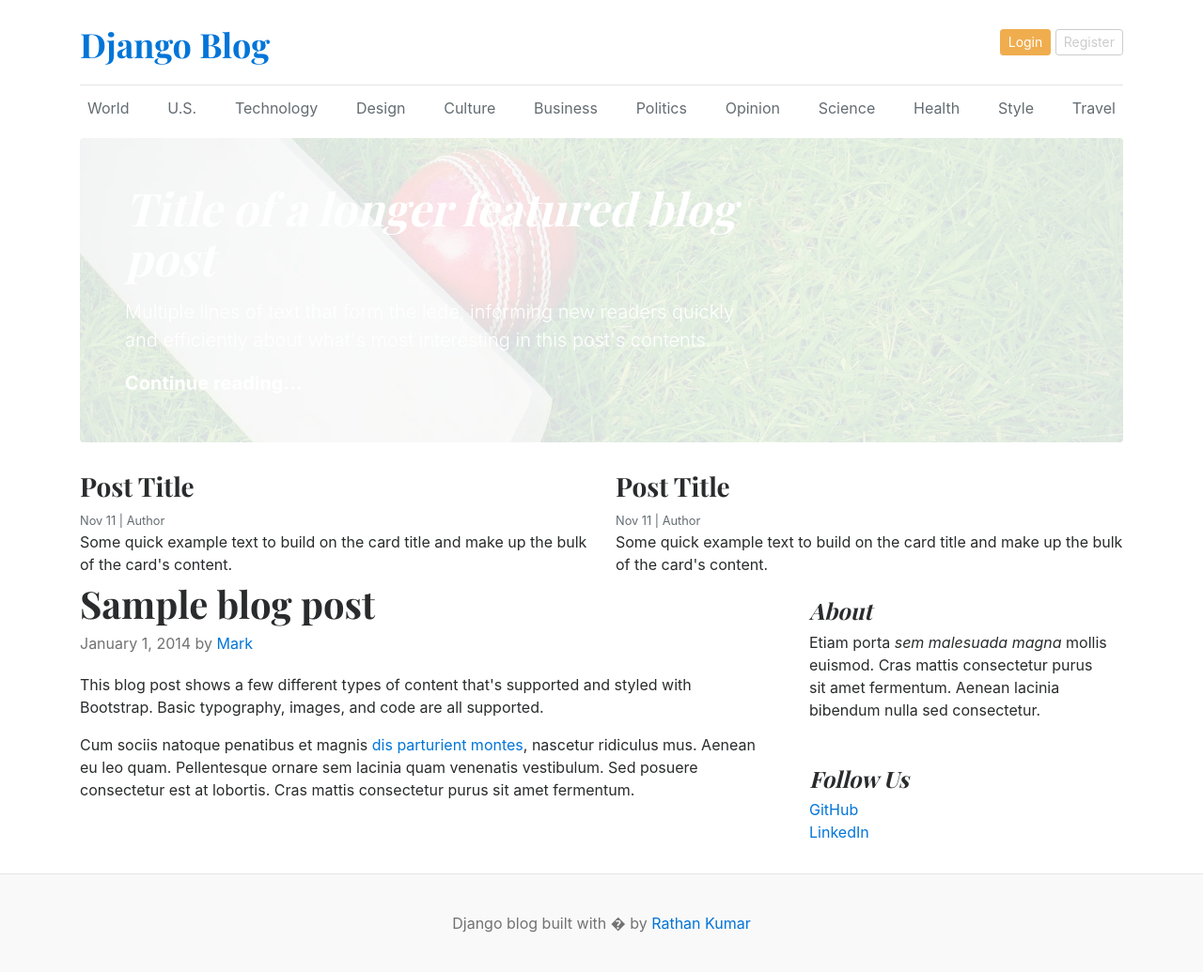
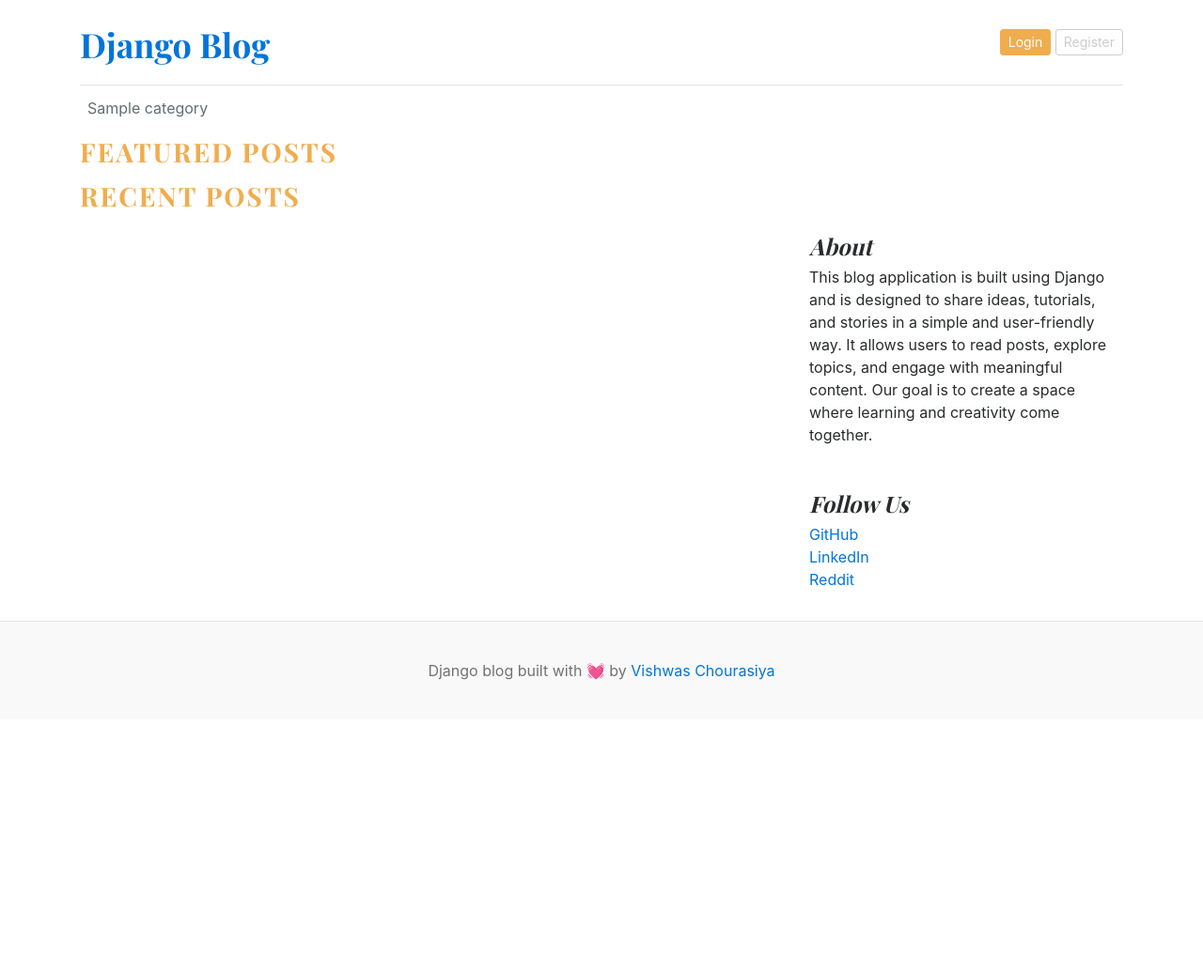
Before and after one commit to vishwas2628/blog-app, a Django app: page / in a window 1280 px wide. Shown: the whole page at 94% size. After the commit the page ends 724 px from the top, so only its background shows below. Run offline with Django 5.2, Linux system fonts and the light colour scheme; tables that the repository leaves empty hold one stand-in row (values such as "Sample post"); data that the repository does not hold is empty.

Commit message:
blog home page will go on there (#1)
* blog home page will go on there

* development canresume after long days

* further developmwnt in templates "
add context_processors for categories
add url for categories nav bar

```diff
--- a/blog_main/settings.py
+++ b/blog_main/settings.py
@@ -62,6 +62,7 @@
                 'django.template.context_processors.request',
                 'django.contrib.auth.context_processors.auth',
                 'django.contrib.messages.context_processors.messages',
+                'blogs.context_processors.get_categories',
             ],
         },
     },
--- a/blog_main/urls.py
+++ b/blog_main/urls.py
@@ -24,5 +24,5 @@
 urlpatterns = [
     path('admin/', admin.site.urls),
     path('', views.home, name='home'),
-
+    path('category/', include('blogs.urls') ),
 ] + static(settings.MEDIA_URL, document_root=settings.MEDIA_ROOT)
--- a/blog_main/views.py
+++ b/blog_main/views.py
@@ -1,5 +1,14 @@
-from django.http import HttpResponse
+
 from django.shortcuts import render
 
+from blogs.models import Blog, Category
+
 def home(request):
-    return render(request , "index.html")
+    featured_blog = Blog.objects.filter(is_featured=True,status='Published')
+    blogs = Blog.objects.filter(is_featured=False, status='Published')
+
+    context =  {
+        'featured_blog' : featured_blog,
+        'blogs' : blogs,
+    }
+    return render(request , "index.html", context)
--- /dev/null
+++ b/blogs/context_processors.py
@@ -0,0 +1,6 @@
+from .models import Category
+
+
+def get_categories(request):
+    categories = Category.objects.all()
+    return {'categories': categories}
--- a/blogs/urls.py
+++ b/blogs/urls.py
@@ -0,0 +1,5 @@
+from django.urls import path
+from . import views
+urlpatterns = [
+    path('<int:category_id>/', views.blog_by_category, name='blog_by_category'),
+]
--- /dev/null
+++ b/templates/404.html
@@ -0,0 +1 @@
+<p>Page Not Found</p>
--- /dev/null
+++ b/templates/base.html
@@ -0,0 +1,40 @@
+{% load static %}
+<!DOCTYPE html>
+<html lang="en">
+<head>
+    <meta charset="UTF-8">
+    <meta http-equiv="X-UA-Compatible" content="IE=edge">
+    <meta name="viewport" content="width=device-width, initial-scale=1.0">
+    <title>Blog - {% block title %}{% endblock %}</title>
+    <link href="https://getbootstrap.com/docs/4.0/dist/css/bootstrap.min.css" rel="stylesheet">
+    <link href="https://fonts.googleapis.com/css?family=Playfair+Display:700,900" rel="stylesheet">
+    <link href="{% static 'css/home.css' %}" rel="stylesheet">
+</head>
+<body class="d-flex flex-column min-vh-100">
+    <div class="container flex-grow-1">
+        <header class="blog-header py-3">
+            <div class="row flex-nowrap justify-content-between align-items-center">
+                <div class="col-8 pt-1">
+                    <a class="blog-header-logo text-dark" href="{% url 'home' %}">Django Blog</a>
+                </div>
+                <div class="col-4 d-flex justify-content-end align-items-center">
+                    <a class="btn btn-sm btn-warning" href="#">Login</a> &nbsp;
+                    <a class="btn btn-sm btn-outline-secondary" href="#">Register</a>
+                </div>
+            </div>
+        </header>
+        <div class="nav-scroller py-1 mb-2">
+            <nav class="nav d-flex justify-content-between">
+                {% for cat in categories %}
+                <a class="p-2 text-muted" href="{% url 'blog_by_category' cat.id%}">{{cat}}</a>
+                {% endfor %}
+            </nav>
+        </div>
+        {% block content %}
+        {% endblock %}
+    </div>
+    <footer class="blog-footer">
+        <p>Django blog built with &#128147; by <a href="https://vishwas2628.github.io/Portfolio/">Vishwas Chourasiya</a></p>
+    </footer>
+</body>
+</html>
--- a/templates/index.html
+++ b/templates/index.html
@@ -1,92 +1,51 @@
-{% load static %}
-<!DOCTYPE html>
-<html lang="en">
-<head>
-    <meta charset="UTF-8">
-    <meta http-equiv="X-UA-Compatible" content="IE=edge">
-    <meta name="viewport" content="width=device-width, initial-scale=1.0">
-    <title>Django Blogs</title>
-    <link href="https://getbootstrap.com/docs/4.0/dist/css/bootstrap.min.css" rel="stylesheet">
-    <link href="https://fonts.googleapis.com/css?family=Playfair+Display:700,900" rel="stylesheet">
-    <link href="{% static 'css/home.css' %}" rel="stylesheet">
-  </head>
-<body>
-    <div class="container">
-      <header class="blog-header py-3">
-        <div class="row flex-nowrap justify-content-between align-items-center">
-          <div class="col-8 pt-1">
-            <a class="blog-header-logo text-dark" href="/">Django Blog</a>
-          </div>
-          <div class="col-4 d-flex justify-content-end align-items-center">
-            <a class="btn btn-sm btn-warning" href="#">Login</a> &nbsp;
-            <a class="btn btn-sm btn-outline-secondary" href="#">Register</a>
-          </div>
-        </div>
-      </header>
+{% extends 'base.html' %}
+{% block title %} Home Page {% endblock %}
 
-      <div class="nav-scroller py-1 mb-2">
-        <nav class="nav d-flex justify-content-between">
-          <a class="p-2 text-muted" href="#">World</a>
-          <a class="p-2 text-muted" href="#">U.S.</a>
-          <a class="p-2 text-muted" href="#">Technology</a>
-          <a class="p-2 text-muted" href="#">Design</a>
-          <a class="p-2 text-muted" href="#">Culture</a>
-          <a class="p-2 text-muted" href="#">Business</a>
-          <a class="p-2 text-muted" href="#">Politics</a>
-          <a class="p-2 text-muted" href="#">Opinion</a>
-          <a class="p-2 text-muted" href="#">Science</a>
-          <a class="p-2 text-muted" href="#">Health</a>
-          <a class="p-2 text-muted" href="#">Style</a>
-          <a class="p-2 text-muted" href="#">Travel</a>
-        </nav>
+{% block content %}
+  {% for blog in featured_blog %}
+    {% if forloop.first %}
+      <div class="jumbotron p-3 p-md-5 text-white rounded bg-dark" style="background-image: url( {{blog.featured_image.url}}); background-blend-mode: overlay;background-size:cover;">
+
+        <div class="col-md-8 px-0">
+          <h1 class="display-4 font-italic">{{ blog.title }}</h1>
+          <p class="lead my-3">{{ blog.short_description | truncatewords:25}}</p>
+          <p class="lead mb-0"><a href="#" class="text-white font-weight-bold">Continue reading...</a></p>
         </div>
 
+      </div>
+    {% endif %}
+  {% endfor %}
 
-
-<div class="jumbotron p-3 p-md-5 text-white rounded bg-dark" style="background-image: url( {% static 'images/cricket.jpg' %}); background-blend-mode: overlay;background-size:cover;">
-    <div class="col-md-8 px-0">
-      <h1 class="display-4 font-italic">Title of a longer featured blog post</h1>
-      <p class="lead my-3">Multiple lines of text that form the lede, informing new readers quickly and efficiently about what's most interesting in this post's contents.</p>
-      <p class="lead mb-0"><a href="#" class="text-white font-weight-bold">Continue reading...</a></p>
-    </div>
-  </div>
-
+  <h3 class="text-uppercase text-warning"  style="letter-spacing:2px">Featured Posts</h3>
   <div class="row mb-2">
+    {% for post in featured_blog %}
+      {% if not forloop.first%}
       <div class="col-md-6">
         <div class="card border-0" >
           <div class="card-body">
-          <h3>Post Title</h3>
-          <small class="mb-1 text-muted">Nov 11 | Author</small>
-          <p class="card-text">Some quick example text to build on the card title and make up the bulk of the card's content.</p>
+            <h3>{{ post.title}}</h3>
+            <small class="mb-1 text-muted">{{post.created_at | timesince }} ago  | {{post.author}}</small>
+            <p class="card-text">{{post.short_description | truncatewords:25}}</p>
           </div>
         </div>
       </div>
-    <div class="col-md-6">
-      <div class="card border-0" >
-        <div class="card-body">
-          <h3>Post Title</h3>
-          <small class="mb-1 text-muted">Nov 11 | Author</small>
-          <p class="card-text">Some quick example text to build on the card title and make up the bulk of the card's content.</p>
-        </div>
-      </div>
-    </div>
+      {% endif %}
+    {% endfor %}
   </div>
 
+ <h3 class="text-uppercase text-warning"  style="letter-spacing:2px">Recent posts</h3>
   <main role="main" class="container p-0">
     <div class="row">
       <div class="col-md-8 blog-main">
-
-        <div class="blog-post">
-          <h2 class="blog-post-title">Sample blog post</h2>
-          <p class="blog-post-meta">January 1, 2014 by <a href="#">Mark</a></p>
-
-          <p>This blog post shows a few different types of content that's supported and styled with Bootstrap. Basic typography, images, and code are all supported.</p>
-
-          <p>Cum sociis natoque penatibus et magnis <a href="#">dis parturient montes</a>, nascetur ridiculus mus. Aenean eu leo quam. Pellentesque ornare sem lacinia quam venenatis vestibulum. Sed posuere consectetur est at lobortis. Cras mattis consectetur purus sit amet fermentum.</p>
-
-
+        {% for post in blogs %}
+      <div class="card border-0" >
+        <div class="card-body">
+          <h3>{{ post.title}}</h3>
+          <small class="mb-1 text-muted">{{post.created_at | timesince }} ago  | {{post.author}}</small>
+          <p class="card-text">{{post.short_description | truncatewords:25}}</p>
         </div>
-        <!-- /.blog-post -->
+      </div>
+      {% endfor %}
 
       </div>
       <!-- /.blog-main -->
@@ -94,14 +53,16 @@
       <aside class="col-md-4 blog-sidebar">
         <div class="p-3 mb-3 bg-light rounded">
           <h4 class="font-italic">About</h4>
-          <p class="mb-0">Etiam porta <em>sem malesuada magna</em> mollis euismod. Cras mattis consectetur purus sit amet fermentum. Aenean lacinia bibendum nulla sed consectetur.</p>
+         <p class="mb-0">
+    This blog application is built using Django and is designed to share ideas, tutorials, and stories in a simple and user-friendly way. It allows users to read posts, explore topics, and engage with meaningful content. Our goal is to create a space where learning and creativity come together.</p>
         </div>
 
         <div class="p-3">
           <h4 class="font-italic">Follow Us</h4>
           <ol class="list-unstyled">
-            <li><a href="#">GitHub</a></li>
-            <li><a href="#">LinkedIn</a></li>
+            <li><a href="https://github.com/vishwas2628">GitHub</a></li>
+            <li><a href="https://www.linkedin.com/in/vishwaschoursiya37">LinkedIn</a></li>
+            <li><a href="https://www.reddit.com/user/Odd_Neck5739">Reddit</a></li>
           </ol>
         </div>
       </aside><!-- /.blog-sidebar -->
@@ -109,10 +70,4 @@
     </div><!-- /.row -->
 
   </main><!-- /.container -->
-
-</div>
-<footer class="blog-footer">
-  <p>Django blog built with � by <a href="#">Rathan Kumar</a></p>
-</footer>
-</body>
-</html>
+{% endblock %}
```
Also changed, not shown: blogs/views.py (+22 -1 lines), templates/blog_by_category.html (added, +24 -0 lines). Lines whose indentation alone changed are shown as unchanged.
